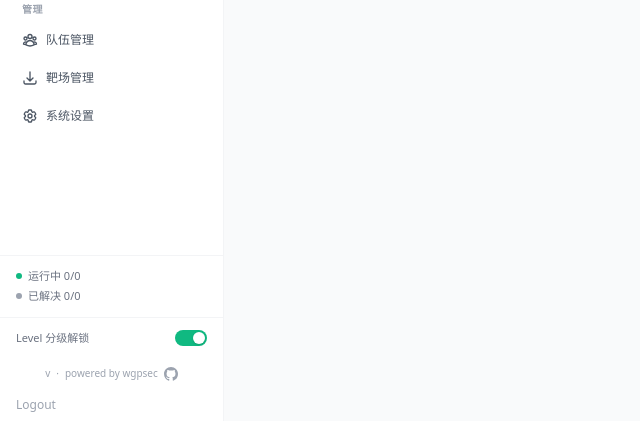
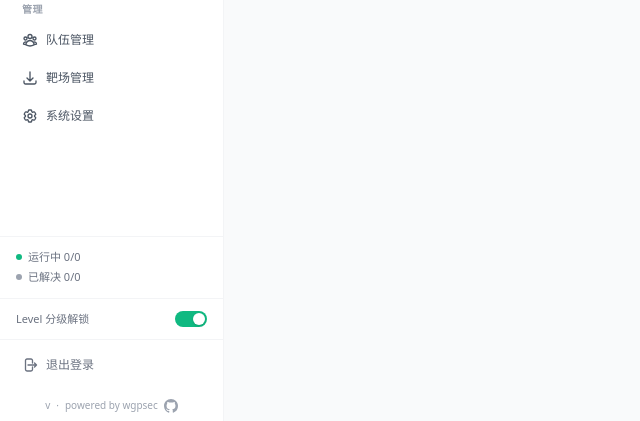
Before and after one commit to wgpsec/benchmark-platform, a Python web app: template benchmark_platform/web/templates/pages/status.html in a window 1280 px wide. Shown: the part 379-800 px from the top of the page, without its empty margins (0-640 px from the left). Run offline with Jinja, Linux system fonts and the light colour scheme; the template is opened without the code that fills it, so the values that code supplies are empty; some libraries are stand-ins or nearby versions.

Commit message:
style: redesign logout button to match sidebar nav style

```diff
--- a/benchmark_platform/web/templates/components/sidebar.html
+++ b/benchmark_platform/web/templates/components/sidebar.html
@@ -122,6 +122,17 @@
     </label>
   </div>
 
+  <!-- Logout -->
+  <div class="px-3 py-2 border-t border-gray-100">
+    <a href="/web/logout"
+       class="w-full flex items-center gap-2 px-2.5 py-2 rounded-lg text-[12px] font-medium text-gray-500 hover:bg-red-50 hover:text-red-600 transition-all">
+      <svg class="w-4 h-4" fill="none" viewBox="0 0 24 24" stroke-width="2" stroke="currentColor">
+        <path stroke-linecap="round" stroke-linejoin="round" d="M15.75 9V5.25A2.25 2.25 0 0 0 13.5 3h-6a2.25 2.25 0 0 0-2.25 2.25v13.5A2.25 2.25 0 0 0 7.5 21h6a2.25 2.25 0 0 0 2.25-2.25V15m3 0 3-3m0 0-3-3m3 3H9"/>
+      </svg>
+      退出登录
+    </a>
+  </div>
+
   <!-- Version -->
   <div class="px-4 py-2 flex items-center justify-center gap-1.5 text-[10px] text-gray-400">
     <span>v{{ version }}</span>
@@ -133,5 +144,4 @@
       </svg>
     </a>
   </div>
-  <a href="/web/logout" class="block text-xs text-gray-400 hover:text-red-500 mt-2 px-4 pb-2">Logout</a>
 </aside>
```
